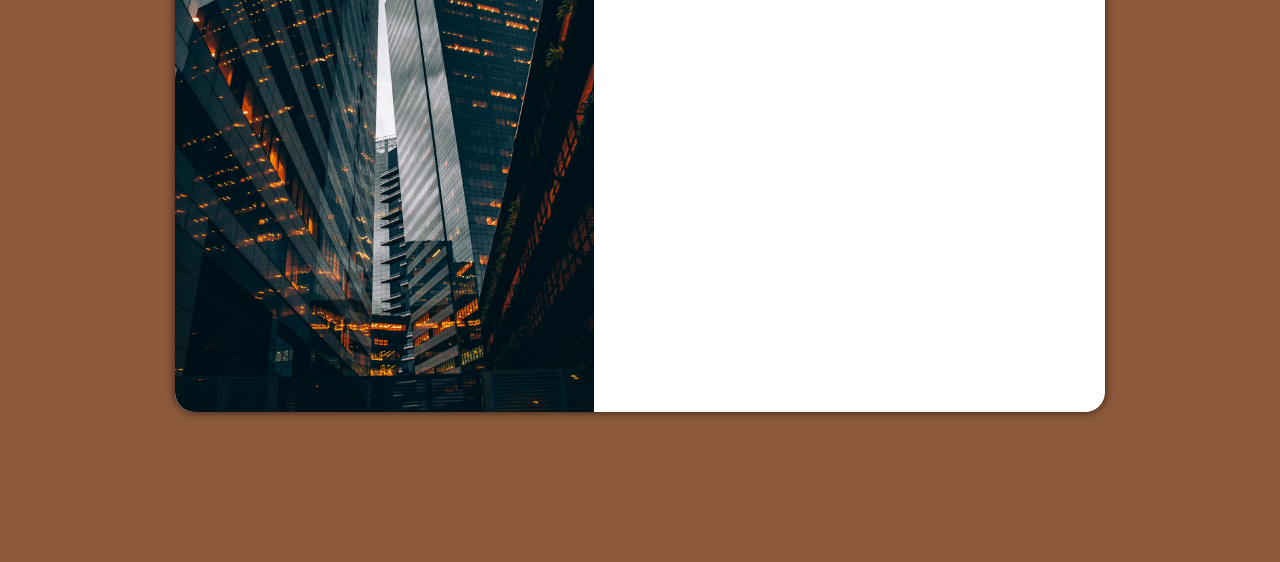
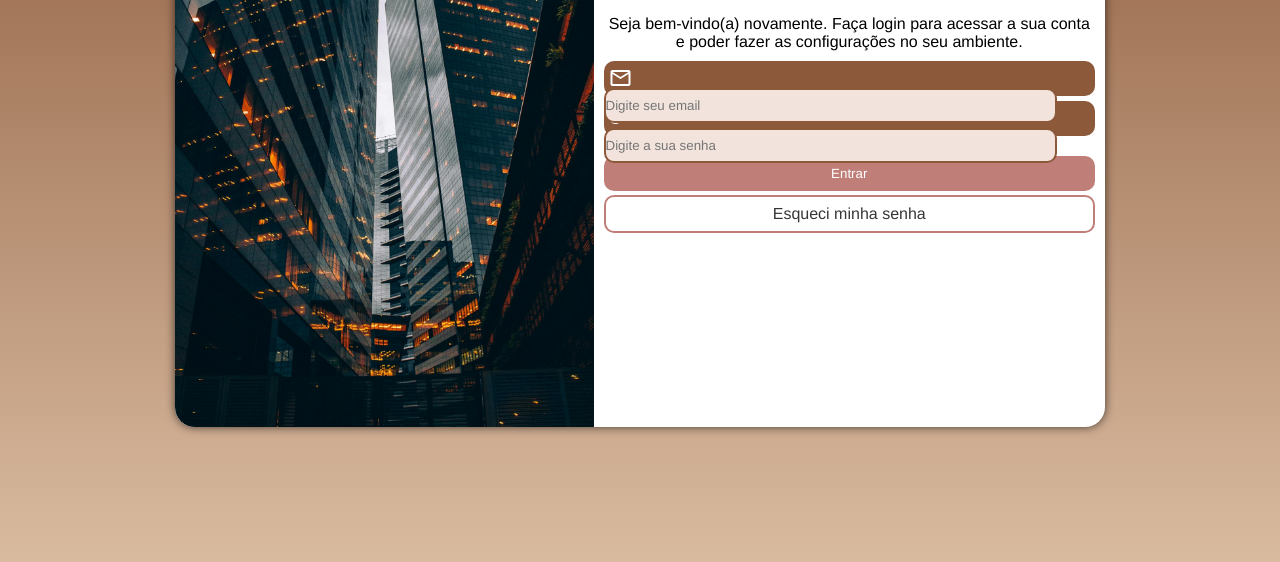
Before and after one commit to micaelsantoss/projeto-login, a plain HTML site: page index.html in a window 1280 px wide. Shown: the part 238-800 px from the top of the page. Drawn offline with nearby package versions, Linux system fonts and the light colour scheme.

Commit message:
projeto finalizado

```diff
--- a/index.html
+++ b/index.html
@@ -6,6 +6,7 @@
     <title>Login</title>
     <link rel="stylesheet" href="style.css" >
     <link rel="stylesheet" href="medias.css" >
+    <link href="https://fonts.googleapis.com/css2?family=Material+Symbols+Outlined" rel="stylesheet" />
 
 </head>
 <body>
@@ -14,9 +15,25 @@
             <div id="imagem">
             </div>
             <div id="formulario">
-                <h1>Loginnnn</h1>
+                <h1>Login</h1>
                 <p>Seja bem-vindo(a) novamente. Faça login para acessar a sua conta e poder fazer as configurações no seu ambiente.</p>
                 <form action="login.phpteste" method="post">
+                    <div class="dados">
+                        <span class="material-symbols-outlined">mail</span>
+                        <input  type="email" name="email" id="iem" required placeholder="Digite seu email">
+                        <label for="iem">Email</label>
+                    </div>
+                    <div class="dados">
+                        <span class="material-symbols-outlined">key</span>
+                        <input type="password" name="Senha" id="isen" required placeholder="Digite a sua senha" minlength="8" maxlength="15">
+                        <label for="isen">Senha</label>
+                    </div>
+                    <div id="botao">
+                        <input type="submit" value="Entrar">
+                    </div>
+                    <div id="esqueci">
+                        <a href="/">Esqueci minha senha</a>
+                    </div>
                 </form>
             </div>
         </section>
--- a/medias.css
+++ b/medias.css
@@ -1,7 +1,11 @@
 @charset "UTF-8";
 
 @media screen and (min-width: 769px) and (max-width: 1024px) {
-   section#login{
+    body{
+        background-image: linear-gradient(to bottom, #8C593B, #D9BBA0 );
+    }
+
+    section#login{
         width: 80vw;
         height: 80vh;
     }
@@ -18,9 +22,23 @@
         height: 100%;
     }
 
+
+    #formulario h1{
+        margin-top: 40px;
+    }
+
+    #formulario p{
+        margin-bottom: 0px;
+        margin-top: 20px;
+    }
+
 }
 
 @media screen and (min-width: 1024px) {
+    body{
+        background-image: linear-gradient(to bottom, #8C593B, #D9BBA0 );
+    }
+
     section#login{
         width: 930px;
     }
@@ -36,4 +54,14 @@
         width: 55%;
         height: 100%;
     }
+
+    #formulario h1{
+        margin-top: 40px;
+    }
+
+    #formulario p{
+        margin-bottom: 0px;
+        margin-top: 20px;
+    }
+
 }
--- a/style.css
+++ b/style.css
@@ -17,7 +17,7 @@
 }
 
 body, html{
-    background-color: var(--cor2);
+    background-image: linear-gradient(to bottom, #8C593B, #D9BBA0 );
 }
 
 main{
@@ -29,7 +29,7 @@ main{
 section#login{
     background-color: white;
     width: 250px;
-    height: 500px;
+    height: 530px;
     border-radius: 20px;
     overflow: hidden;
     box-shadow: 0px 0px 10px rgba(0, 0, 0, 0.671) ;
@@ -38,6 +38,17 @@ section#login{
     top: 50%;
     left: 50%;
     transform: translate(-50%, -50%);
+}
+
+#formulario > h1{
+    padding-top: 10px;
+    text-align: center;
+}
+
+#formulario > p{
+    padding: 10px 0px 10px 0px;
+    margin: auto;
+    text-align: center;
 }
 
 #imagem{
@@ -52,3 +63,73 @@ section#login{
     display: block;
     padding: 10px;
 }
+
+.dados{
+    margin-bottom: 5px;
+    background-color: var(--cor2);
+    border-radius: 10px;
+    display: block;
+    width: 100%;
+    height: 35px;
+}
+
+.material-symbols-outlined {
+    color: white;
+    padding: 5px;
+    align-items: center;
+    font-size: 2em;
+}
+
+div.dados> input{
+    background-color: var(--cor3);
+    border: 2px solid var(--cor2);
+    height: 100%;
+    width: calc(100% - 38px);
+    border-radius: 10px;
+    transform: translateY(-7px);
+}
+
+#botao > input[type=submit] {
+    width: 100%;
+    height: 35px;
+    border-radius: 10px;
+    background-color: #BF7E78;
+    border: none;
+    margin-top: 15px;
+    color: white;
+}
+
+#botao > input[type=submit]:hover{
+    cursor: pointer;
+    color: black;
+    background-color: #835551;
+}
+
+#esqueci a{
+    text-decoration: none;
+    text-align: center;
+    display: block;
+    margin-top: 4px;
+    color: rgba(0, 0, 0, 0.788);
+    border: 2px solid #BF7E78;
+    padding: 8px;
+    border-radius:  10px;
+}
+
+#esqueci a:hover{
+    cursor: pointer;
+    color: rgb(110, 0, 0);
+    background-color: #F2E4DC;
+}
+
+label{
+    display: none;
+}
+
+#iem{
+
+}
+
+.isen{
+
+}
```
